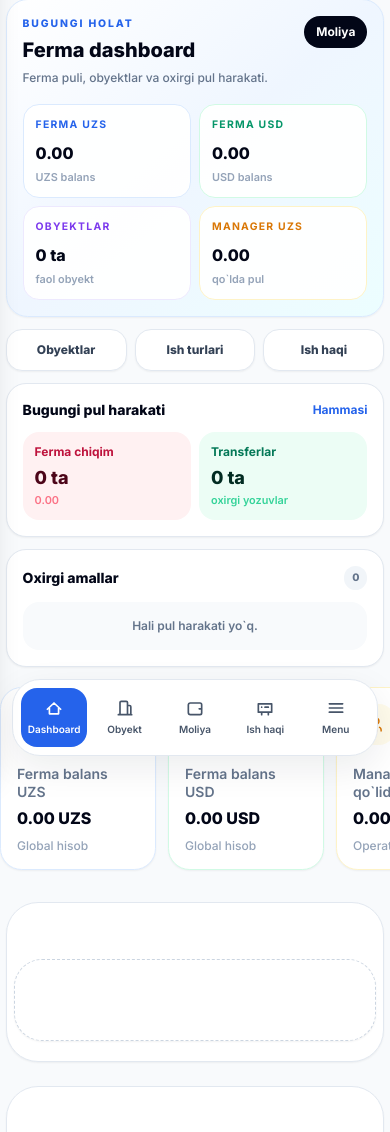
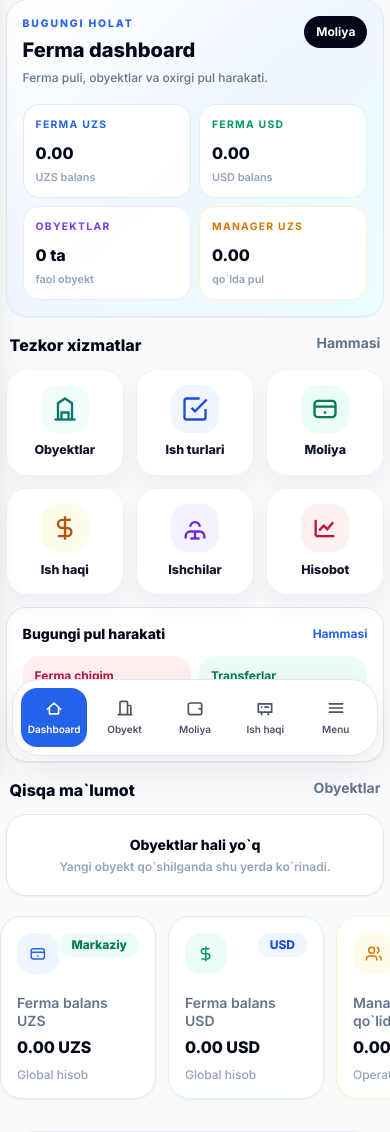
Before and after one commit to IskandarDusbekov/NMC, a Django app: page /dashboard/ in a window 390 px wide. Shown: the part 76-1208 px from the top of the page. Run offline with Django 5.2, Linux system fonts and the light colour scheme; the visitor is signed in with stand-in values (Sample User, id 1); data comes from the database, SQL or seed files in the repository; data that the repository does not hold is empty; some libraries are stand-ins or nearby versions.

Commit message:
Pastdagi uzun Oxirgi amallar / xarajatlar bloki olib tashlandi.

```diff
--- a/static/css/app.css
+++ b/static/css/app.css
@@ -170,6 +170,33 @@ main {
 
     .mobile-dashboard-panel {
         display: block !important;
+    }
+
+    .mobile-service-tile {
+        align-items: center;
+        background: #ffffff;
+        border: 1px solid #eef2f7;
+        border-radius: 1.35rem;
+        box-shadow: 0 12px 28px rgba(15, 23, 42, 0.05);
+        color: #0f172a;
+        display: flex;
+        flex-direction: column;
+        font-size: 0.78rem;
+        font-weight: 900;
+        gap: 0.55rem;
+        justify-content: center;
+        min-height: 6.7rem;
+        padding: 0.85rem 0.45rem;
+        text-align: center;
+    }
+
+    .mobile-service-icon {
+        align-items: center;
+        border-radius: 1.05rem;
+        display: inline-flex;
+        height: 3rem;
+        justify-content: center;
+        width: 3rem;
     }
 
     .mobile-page-intro {
--- a/templates/dashboard/index.html
+++ b/templates/dashboard/index.html
@@ -68,10 +68,48 @@
             </div>
         </div>
 
-        <div class="mt-3 grid grid-cols-3 gap-2">
-            <a href="{% url 'objects:list' %}" class="rounded-2xl border border-slate-200 bg-white px-3 py-3 text-center text-xs font-black text-slate-700 shadow-sm">Obyektlar</a>
-            <a href="{% url 'objects:work-item-list' %}" class="rounded-2xl border border-slate-200 bg-white px-3 py-3 text-center text-xs font-black text-slate-700 shadow-sm">Ish turlari</a>
-            <a href="{% url 'workforce:salary-payment-list' %}" class="rounded-2xl border border-slate-200 bg-white px-3 py-3 text-center text-xs font-black text-slate-700 shadow-sm">Ish haqi</a>
+        <div class="mt-4 flex justify-between px-1">
+            <h3 class="text-base font-black text-slate-950">Tezkor xizmatlar</h3>
+            <a href="{% url 'finance:transaction-list' %}" class="text-sm font-bold text-slate-500">Hammasi</a>
+        </div>
+
+        <div class="mt-3 grid grid-cols-3 gap-3">
+            <a href="{% url 'objects:list' %}" class="mobile-service-tile">
+                <span class="mobile-service-icon bg-teal-50 text-teal-700">
+                    <svg class="h-7 w-7" fill="none" stroke="currentColor" stroke-width="2" viewBox="0 0 24 24"><path d="M3 21h18"/><path d="M6 21V7l6-4 6 4v14"/><path d="M9 21v-6h6v6"/></svg>
+                </span>
+                <span>Obyektlar</span>
+            </a>
+            <a href="{% url 'objects:work-item-list' %}" class="mobile-service-tile">
+                <span class="mobile-service-icon bg-blue-50 text-blue-700">
+                    <svg class="h-7 w-7" fill="none" stroke="currentColor" stroke-width="2" viewBox="0 0 24 24"><path d="M9 11l3 3L22 4"/><path d="M21 12v7a2 2 0 0 1-2 2H5a2 2 0 0 1-2-2V5a2 2 0 0 1 2-2h11"/></svg>
+                </span>
+                <span>Ish turlari</span>
+            </a>
+            <a href="{% url 'finance:transaction-list' %}" class="mobile-service-tile">
+                <span class="mobile-service-icon bg-emerald-50 text-emerald-700">
+                    <svg class="h-7 w-7" fill="none" stroke="currentColor" stroke-width="2" viewBox="0 0 24 24"><path d="M3 10h18M7 15h.01M11 15h2"/><rect width="18" height="14" x="3" y="5" rx="3"/></svg>
+                </span>
+                <span>Moliya</span>
+            </a>
+            <a href="{% url 'workforce:salary-payment-list' %}" class="mobile-service-tile">
+                <span class="mobile-service-icon bg-amber-50 text-amber-700">
+                    <svg class="h-7 w-7" fill="none" stroke="currentColor" stroke-width="2" viewBox="0 0 24 24"><path d="M12 2v20M17 5H9.5a3.5 3.5 0 0 0 0 7H14a3.5 3.5 0 0 1 0 7H6"/></svg>
+                </span>
+                <span>Ish haqi</span>
+            </a>
+            <a href="{% url 'workforce:worker-list' %}" class="mobile-service-tile">
+                <span class="mobile-service-icon bg-violet-50 text-violet-700">
+                    <svg class="h-7 w-7" fill="none" stroke="currentColor" stroke-width="2" viewBox="0 0 24 24"><path d="M16 11a4 4 0 1 0-8 0"/><path d="M12 15v6"/><path d="M8 21h8"/><path d="M4 21v-2a4 4 0 0 1 4-4h8a4 4 0 0 1 4 4v2"/></svg>
+                </span>
+                <span>Ishchilar</span>
+            </a>
+            <a href="{% url 'reports:index' %}" class="mobile-service-tile">
+                <span class="mobile-service-icon bg-rose-50 text-rose-700">
+                    <svg class="h-7 w-7" fill="none" stroke="currentColor" stroke-width="2" viewBox="0 0 24 24"><path d="M4 19V5"/><path d="M4 19h16"/><path d="m7 14 4-4 3 3 5-6"/></svg>
+                </span>
+                <span>Hisobot</span>
+            </a>
         </div>
 
         <div class="mt-3 rounded-[1.25rem] border border-slate-200 bg-white p-4 shadow-sm">
@@ -93,26 +131,31 @@
             </div>
         </div>
 
-        <div class="mt-3 rounded-[1.25rem] border border-slate-200 bg-white p-4 shadow-sm">
-            <div class="flex items-center justify-between">
-                <h3 class="text-sm font-black text-slate-950">Oxirgi amallar</h3>
-                <span class="rounded-full bg-slate-100 px-2 py-1 text-[0.65rem] font-black text-slate-500">{{ recent_transactions|length }}</span>
-            </div>
-            <div class="mt-3 space-y-2">
-                {% for item in recent_transactions|slice:":4" %}
-                    <div class="flex items-center justify-between gap-3 rounded-2xl bg-slate-50 px-3 py-3">
+        <div class="mt-4 flex justify-between px-1">
+            <h3 class="text-base font-black text-slate-950">Qisqa ma`lumot</h3>
+            <a href="{% url 'objects:list' %}" class="text-sm font-bold text-slate-500">Obyektlar</a>
+        </div>
+
+        <div class="mt-3 space-y-3">
+            {% for item in progress_objects|slice:":3" %}
+                <a href="{% url 'objects:detail' item.pk %}" class="block rounded-[1.25rem] border border-slate-200 bg-white p-4 shadow-sm">
+                    <div class="flex items-center justify-between gap-3">
                         <div class="min-w-0">
-                            <p class="truncate text-xs font-black text-slate-900">{{ item.get_entry_type_display }}</p>
-                            <p class="mt-0.5 truncate text-[0.68rem] font-semibold text-slate-400">{{ item.category.name|default:"Ichki transfer" }} · {{ item.date|date:"d.m.Y" }}</p>
+                            <p class="truncate text-sm font-black text-slate-950">{{ item.name }}</p>
+                            <p class="mt-1 text-xs font-semibold text-slate-400">{{ item.address|default:"Manzil kiritilmagan" }}</p>
                         </div>
-                        <p class="shrink-0 text-xs font-black {% if item.sign < 0 %}text-rose-600{% else %}text-emerald-600{% endif %}">
-                            {% if item.sign < 0 %}-{% else %}+{% endif %}{{ item.amount|money }} {{ item.currency }}
-                        </p>
+                        <span class="shrink-0 rounded-full bg-blue-50 px-3 py-1 text-xs font-black text-blue-700">{{ item.progress_average|floatformat:0 }}%</span>
                     </div>
-                {% empty %}
-                    <p class="rounded-2xl bg-slate-50 px-3 py-4 text-center text-xs font-semibold text-slate-500">Hali pul harakati yo`q.</p>
-                {% endfor %}
-            </div>
+                    <div class="mt-3 h-2 overflow-hidden rounded-full bg-slate-100">
+                        <div class="h-full rounded-full bg-gradient-to-r from-blue-600 to-cyan-400" style="width: {{ item.progress_average|floatformat:0 }}%;"></div>
+                    </div>
+                </a>
+            {% empty %}
+                <div class="rounded-[1.25rem] border border-slate-200 bg-white p-5 text-center shadow-sm">
+                    <p class="text-sm font-black text-slate-950">Obyektlar hali yo`q</p>
+                    <p class="mt-1 text-xs font-semibold text-slate-400">Yangi obyekt qo`shilganda shu yerda ko`rinadi.</p>
+                </div>
+            {% endfor %}
         </div>
     </section>
 
```
